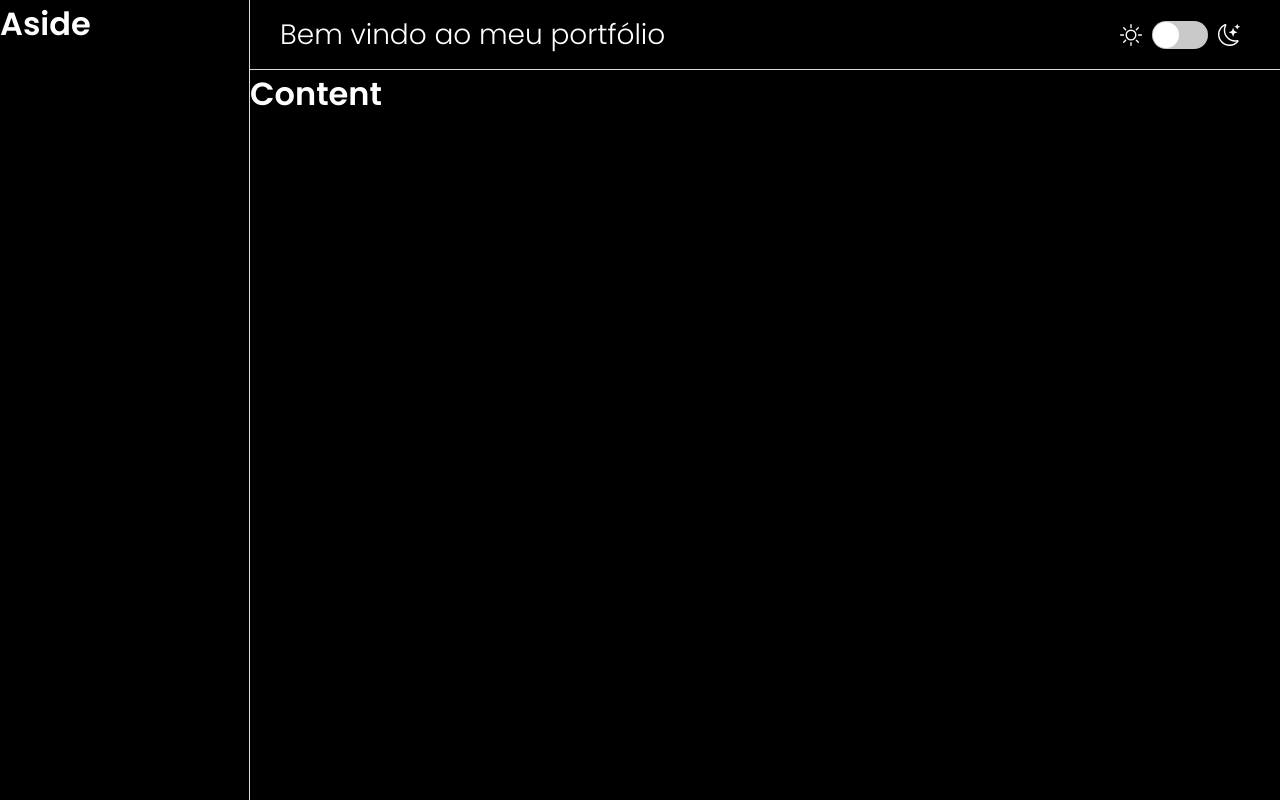
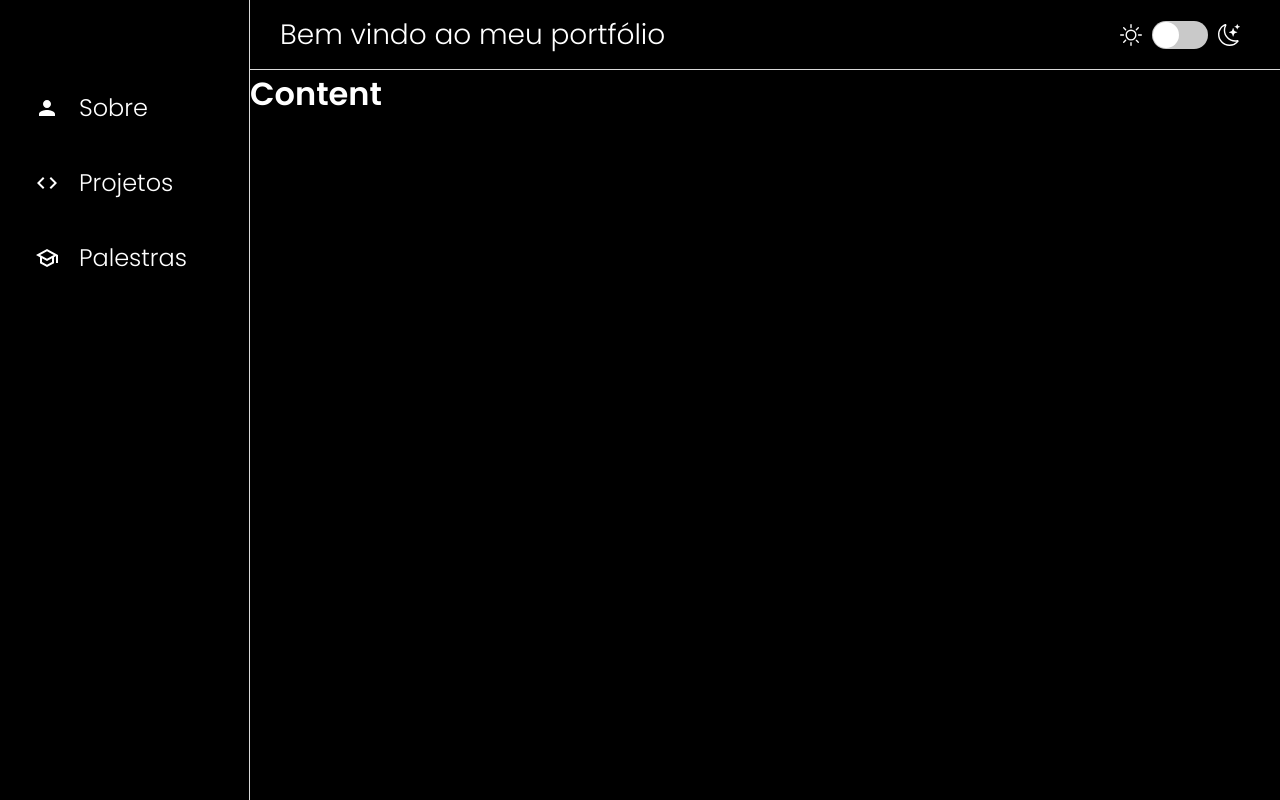
Before and after one commit to IanoMaciel/portfolio, a React (Create React App) app: page / in a window 1280 px wide. Built offline with nearby package versions, Linux system fonts and the light colour scheme.

Commit message:
feat: desenvolvimento do menu lateral no compente aside

```diff
--- a/src/components/Aside/index.tsx
+++ b/src/components/Aside/index.tsx
@@ -1,9 +1,39 @@
-import { Container } from './styles';
+import React, { useState } from 'react';
+import { Container, MenuContainer, MenuLink } from './styles';
+import {
+    MdPerson,
+    MdOutlinePersonOutline,
+    MdCodeOff,
+    MdCode,
+    MdSchool,
+    MdOutlineSchool,
+} from 'react-icons/md';
 
 export function Aside() {
+    const [clicked, setClicked] = useState('home');
+
+    const toogleMenu = (value: string) => {
+        setClicked(value);
+    };
+
     return (
         <Container>
-            <h1>Aside</h1>
+            <MenuContainer>
+                <MenuLink href="#" onClick={() => toogleMenu('home')}>
+                    {clicked == 'home' ? <MdPerson /> : <MdOutlinePersonOutline />}
+                    Sobre
+                </MenuLink>
+
+                <MenuLink href="#" onClick={() => toogleMenu('projects')}>
+                    {clicked == 'projects' ? <MdCodeOff /> : <MdCode />}
+                    Projetos
+                </MenuLink>
+
+                <MenuLink href="#" onClick={() => toogleMenu('palestras')}>
+                    {clicked == 'palestras' ? <MdSchool /> : <MdOutlineSchool />}
+                    Palestras
+                </MenuLink>
+            </MenuContainer>
         </Container>
     );
 }
--- a/src/components/Aside/styles.ts
+++ b/src/components/Aside/styles.ts
@@ -7,4 +7,42 @@ export const Container = styled.div`
 
     background-color: ${props => props.theme.colors.tertiary};
     border-right: 1px solid ${props => props.theme.colors.gray};
+
+    display: flex;
+    justify-content: center;
 `;
+
+
+export const MenuContainer = styled.div`
+    display: flex;
+    flex-direction: column;
+    margin-top: 70px;
+
+    width: 80%;
+`;
+
+
+export const MenuLink = styled.a`
+    display: flex;
+    align-items: center;
+
+    color: ${props => props.theme.colors.primary};
+    text-decoration: none;
+
+    margin: 10px 0;
+    padding: 10px;
+
+    font-size: 24px;
+    font-weight: 300;
+
+    transition: opacity .3s;
+
+    svg {
+        margin-right: 20px;
+        font-size: 24px;
+    }
+
+    &:hover {
+        opacity: .7;
+    }
+`;
```
